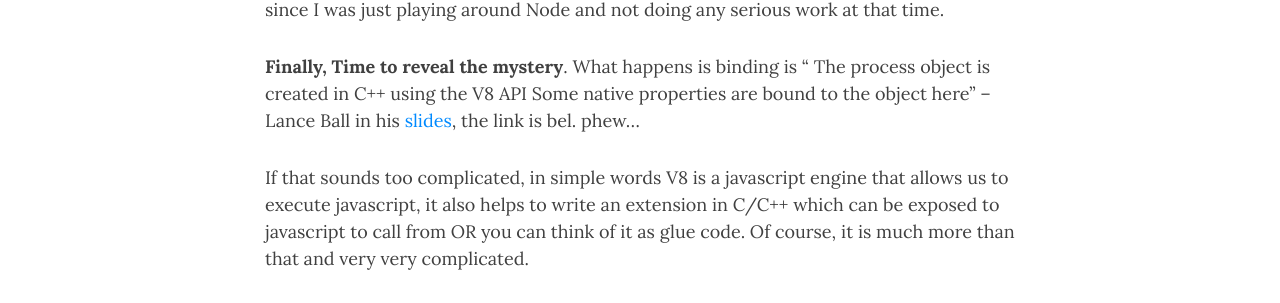
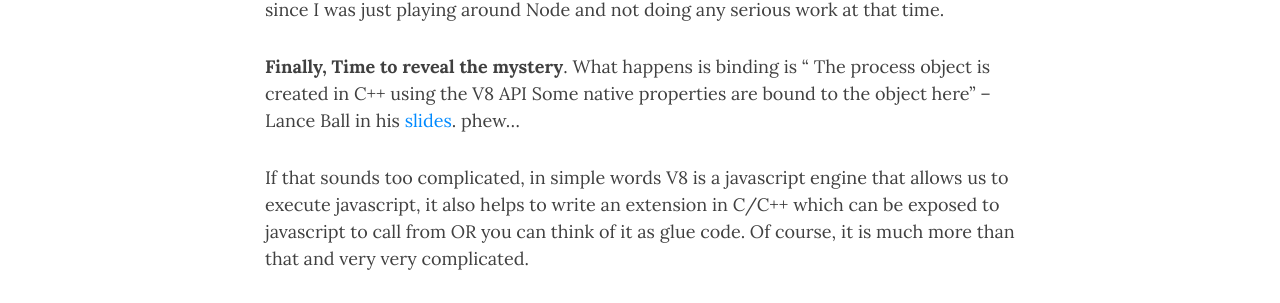
Before and after one commit to nakshay/nakshay.github.io, a Jekyll site: the page built from _posts/2020-03-15-Mystery Behind process.binding('').md, in a window 1280 px wide and 900 px high, scrolled down 819 px. Shown: the part 151-454 px from the top of the window. Built offline with Jekyll 4.4.1, drawn with Linux system fonts in a browser that asks for light colours; nearby versions of some CDN libraries; comment, search, counter and statistics services are not loaded.

Commit message:
Update 2020-03-15-Mystery Behind process.binding('').md

```diff
--- a/_posts/2020-03-15-Mystery Behind process.binding('').md
+++ b/_posts/2020-03-15-Mystery Behind process.binding('').md
@@ -17,7 +17,7 @@ Okay, that's enough chitchat lets get back to the topic, so as per normal progra
 
 **Finally, Time to reveal the mystery**. What happens is binding is "
 The process object is created in C++ using the V8 API
-Some native properties are bound to the object here" --  Lance Ball in his [slides](http://lanceball.com/process-bindings/#/), the link is bel. phew...
+Some native properties are bound to the object here" --  Lance Ball in his [slides](http://lanceball.com/process-bindings/#/). phew...
 
 If that sounds too complicated, in simple words V8 is a javascript engine that allows us to execute javascript, it also helps to write an extension in C/C++ which can be exposed to javascript to call from OR you can think of it as glue code. Of course, it is much more than that and very very complicated.
 
```
